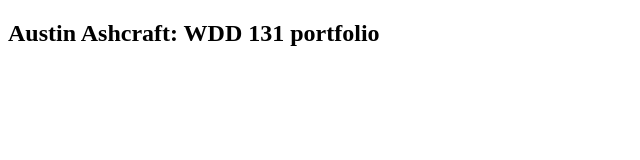
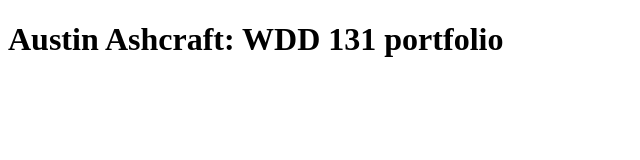
Before and after one commit to AustinA14/wdd131, a plain HTML site: page index.html in a window 1280 px wide. Shown: the whole page, without its empty margins (0-640 px from the left). Drawn offline with Linux system fonts and the light colour scheme.

Commit message:
Header change

```diff
--- a/index.html
+++ b/index.html
@@ -11,7 +11,7 @@
 <!-- https://austina14.github.io/wdd131/ -->
 <body>
     <header>
-        <h2>Austin Ashcraft: WDD 131 portfolio</h2>
+        <h1>Austin Ashcraft: WDD 131 portfolio</h1>
     </header>
     <main>
 
```
